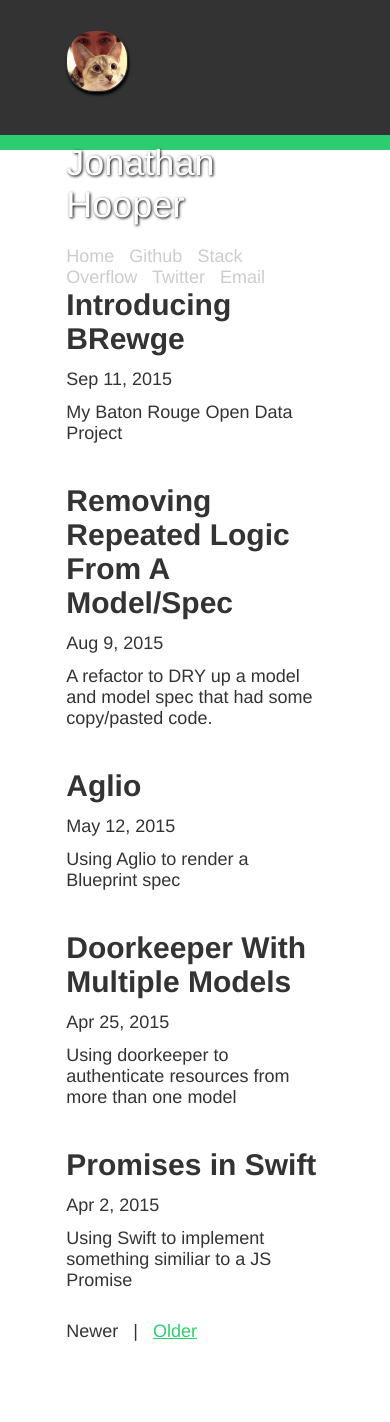
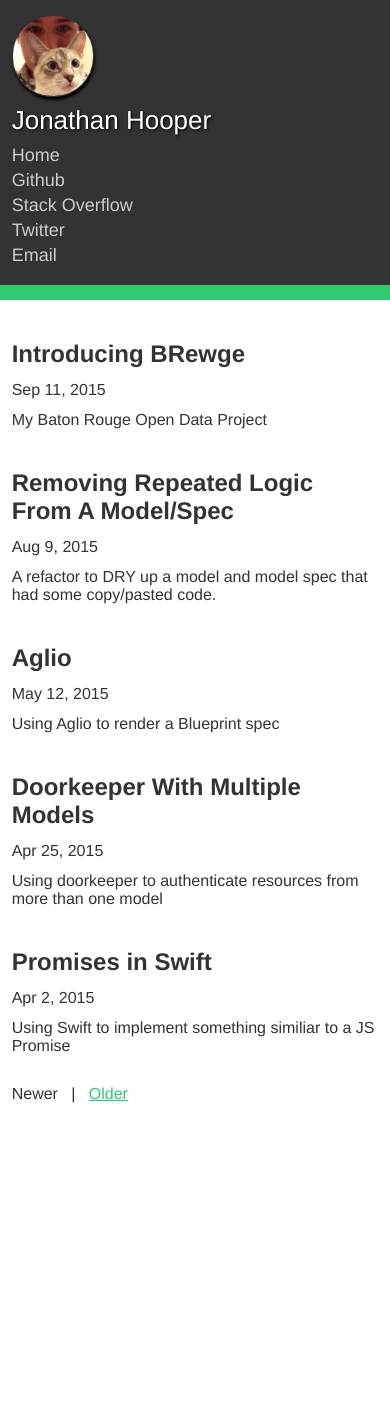
Before and after one commit to jmhooper/JonathanHooper, a Jekyll site: the page built from index.html, in a window 390 px wide. Built offline with Jekyll 4.4.1, drawn with Linux system fonts in a browser that asks for light colours; Markdown is read by kramdown in place of the engine named in the settings; the list of posts is cut into pages by our own code; after the commit the page ends 1183 px from its top, so only the background shows below that.

Commit message:
Add mobile styles to re-designed theme

```diff
--- a/_layouts/default.html
+++ b/_layouts/default.html
@@ -1,7 +1,7 @@
 <!DOCTYPE html>
 <html>
 {% include head.html %}
-<body>
+<body class="drawer drawer-right">
   <div class="site-wrap">
     {% include header.html %}
 
--- a/_sass/_header.scss
+++ b/_sass/_header.scss
@@ -63,3 +63,40 @@ nav {
     text-shadow: 1px 1px 3px #000;
   }
 }
+
+@media only screen and (max-width : $mobile_breakpoint) {
+  div.header-wrap {
+    height: auto;
+    padding: 7.5px 0px 5px 0px;
+  }
+
+  a.brand {
+    height: auto;
+    padding: 0;
+
+    h1 {
+      float: none;
+      margin: 7.5px 0;
+      font-size: 26px;
+    }
+
+    img {
+      display: block;
+      margin: 7.5px 0;
+      float: none;
+      height: 80px;
+      border-radius: 40px;
+    }
+  }
+
+  nav {
+    float: none;
+    width: 100%;
+    margin: 0 0 12px 0;
+
+    a {
+      display: block;
+      padding: 2px 0px;
+    }
+  }
+}
--- a/_sass/_main.scss
+++ b/_sass/_main.scss
@@ -59,6 +59,8 @@ $light_grey_color: #CCC;
 $dark_grey_color: #333;
 $green_color: #2ECC71;
 
+$mobile_breakpoint: 600px;
+
 * {
   margin: 0;
   padding: 0;
@@ -119,6 +121,7 @@ img {
 }
 
 .highlight {
+  overflow: scroll;
   padding: 1px 10px;
 }
 
@@ -134,3 +137,34 @@ div.row {
   }
 
 }
+
+@media only screen and (max-width : $mobile_breakpoint) {
+  .container {
+    width: 94%;
+    margin: 0% 3%;
+  }
+
+  h1 {
+    font-size: 24px;
+  }
+
+  h2 {
+    font-size: 22px;
+  }
+
+  h3 {
+    font-size: 20px;
+  }
+
+  h4 {
+    font-size: 18px;
+  }
+
+  h5 {
+    font-size: 16px;
+  }
+
+  p {
+    font-size: 16px;
+  }
+}
```
